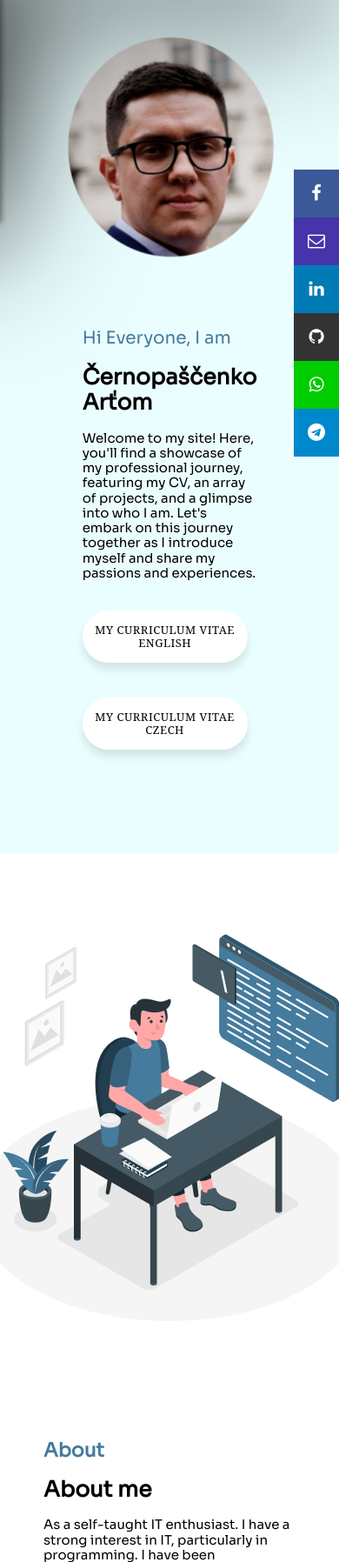
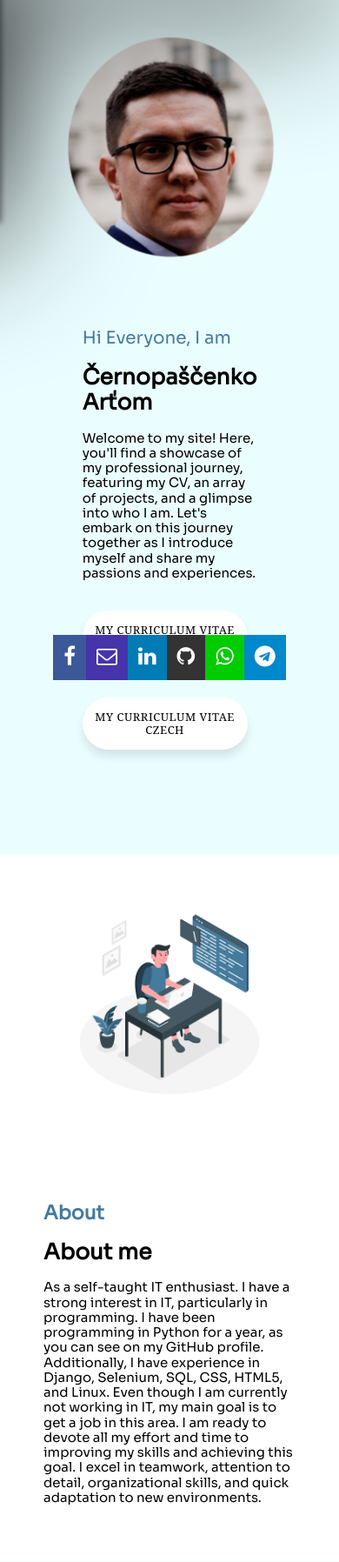
Before and after one commit to uzuran/my_django_project, a Django app: page / in a window 390 px wide; the page is wider, and only the part inside the window is pictured. Shown: the part 62-1858 px from the top of that part at 87% size. Run offline with Django 5.2, Linux system fonts and the light colour scheme.

Commit message:
- Change some css for adaptive response.

```diff
--- a/static/css/main.css
+++ b/static/css/main.css
@@ -117,3 +117,24 @@ footer {
     justify-content: space-around;
   }
 }
+
+/*For code image*/
+.ft2 {
+  height: auto; /* Maintain the aspect ratio of the image */
+  display: block; /* Remove any default inline spacing/margins */
+  margin: 0 auto; /* Center the image horizontally if it’s a block-level element */
+}
+
+/* For specific adjustments on mobile devices */
+@media only screen and (max-width: 600px) {
+  .ft2 {
+      max-width: 90%; /* Reduce width on smaller screens to avoid overflow */
+  }
+}
+
+/* For very small screens */
+@media only screen and (max-width: 400px) {
+  .ft2 {
+      max-width: 80%; /* Further reduce width for very small screens */
+  }
+}
--- a/static/css/projects.css
+++ b/static/css/projects.css
@@ -1,4 +1,3 @@
-
 .projects {
     display: flex;
     justify-content: space-between;
@@ -12,7 +11,7 @@
     flex-wrap: wrap;
     flex-direction: row;
     justify-content: space-around;
-    padding: 50px;
+
 }
 div.gallery {
     margin: 5px;
--- a/static/css/sidebar.css
+++ b/static/css/sidebar.css
@@ -6,27 +6,30 @@
     -ms-transform: translateY(-50%);
     transform: translateY(-50%);
     z-index: 1;
+    display: flex;
+    flex-direction: column; /* Stack icons vertically */
+}
 
-}
-    .icon-bar a {
+.icon-bar a {
     display: block;
     text-align: center;
-    padding: 16px;
+    padding: 16px; /* Increased padding for better touch target */
     transition: all 0.3s ease;
     color: white;
-    font-size: 20px;
+    font-size: 24px; /* Increased font size for larger icons */
 }
 
 .icon-bar a:hover {
     background-color: #000;
 }
+
+/* Individual icon styles */
 .facebook {
     background: #3b5998;
     color: white;
 }
 
-
-.email{
+.email {
     background: #4534aa;
     color: white;
 }
@@ -50,3 +53,37 @@
     background: #0088cc;
     color: white;
 }
+
+/* For tablets and smaller screens (up to 900px wide) */
+@media only screen and (max-width: 900px) {
+    .icon-bar a {
+        padding: 14px; /* Adjust padding for smaller screens */
+        font-size: 22px; /* Slightly smaller font size for tablets */
+    }
+}
+
+/* For mobile phones (up to 600px wide) */
+@media only screen and (max-width: 600px) {
+    .icon-bar {
+        top: auto; /* Reset vertical position */
+        bottom: 0; /* Position it at the bottom */
+        transform: none; /* Remove vertical centering */
+        right: 0; /* Align bar to the right */
+        width: 100%; /* Full width on mobile */
+        flex-direction: row; /* Stack icons horizontally */
+        justify-content: center; /* Center icons horizontally */
+    }
+
+    .icon-bar a {
+        padding: 16px; /* Increased padding for mobile */
+        font-size: 28px; /* Larger font size for mobile devices */
+    }
+}
+
+/* For very small screens (up to 400px wide) */
+@media only screen and (max-width: 400px) {
+    .icon-bar a {
+        padding: 12px; /* Adjust padding for very small screens */
+        font-size: 24px; /* Slightly smaller font size for very small screens */
+    }
+}
```
